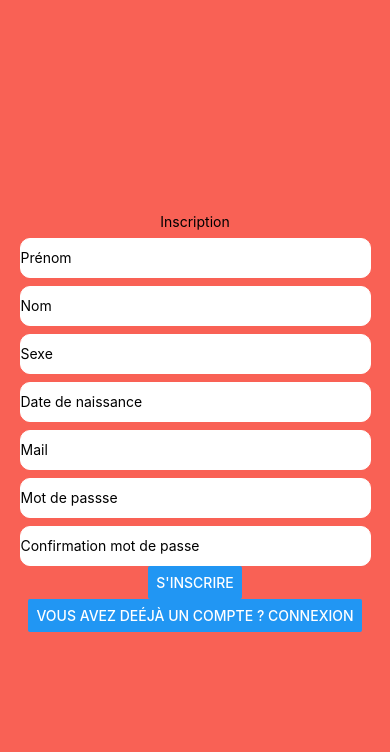
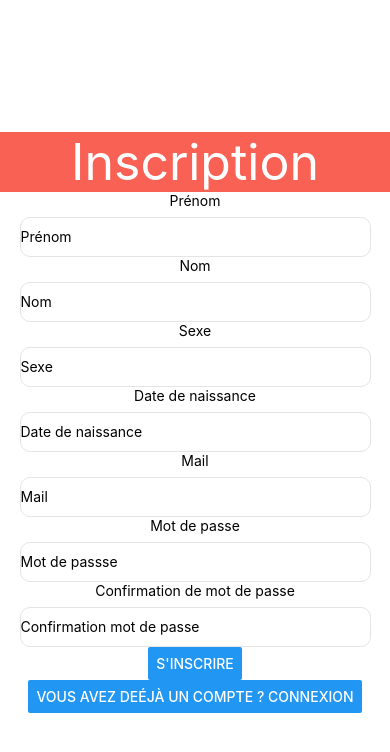
Before and after one commit to killiancambert/AppRunning, a React Native app: screen / in a window 390 px wide. Shown: the top 752 px of the page. Built offline with nearby package versions, Linux system fonts and the light colour scheme.

Commit message:
Formulaire MAJ

```diff
--- a/components/SignUp.js
+++ b/components/SignUp.js
@@ -11,12 +11,20 @@ handleSignUp = () => {
 }
 render() {
     return (
+
+
       <View style={styles.container}>
-        <Text>Inscription</Text>
+
+        <Text style ={styles.inscription}
+        >Inscription</Text>
         {this.state.errorMessage &&
           <Text style={{ color: 'red' }}>
             {this.state.errorMessage}
           </Text>}
+
+        <Text>
+            Prénom
+        </Text>
         <TextInput
           placeholder="Prénom"
           autoCapitalize="none"
@@ -25,6 +33,9 @@ render() {
           value={this.state.prenom}
         />
 
+<Text>
+            Nom
+        </Text>
 <TextInput
           placeholder="Nom"
           autoCapitalize="none"
@@ -33,6 +44,9 @@ render() {
           value={this.state.nom}
         />
 
+<Text>
+            Sexe
+        </Text>
 <TextInput
           placeholder="Sexe"
           autoCapitalize="none"
@@ -41,6 +55,9 @@ render() {
           value={this.state.sexe}
         />
 
+<Text>
+            Date de naissance
+        </Text>
 
 <TextInput
           placeholder="Date de naissance"
@@ -50,6 +67,10 @@ render() {
           value={this.state.sexe}
         />
 
+<Text>
+            Mail
+        </Text>
+
 <TextInput
           placeholder="Mail"
           autoCapitalize="none"
@@ -57,6 +78,10 @@ render() {
           onChangeText={mail => this.setState({ mail })}
           value={this.state.mail}
         />
+
+<Text>
+            Mot de passe
+        </Text>
 
         <TextInput
           secureTextEntry
@@ -66,6 +91,10 @@ render() {
           onChangeText={password => this.setState({ password })}
           value={this.state.password}
         />
+
+<Text>
+           Confirmation de mot de passe
+        </Text>
 
 <TextInput
           secureTextEntry
@@ -90,15 +119,23 @@ const styles = StyleSheet.create({
     flex: 1,
     justifyContent: 'center',
     alignItems: 'center',
-    backgroundColor :'#F96155'
+    backgroundColor :'white'
   },
   textInput: {
     height: 40,
     width: '90%',
-    borderColor: 'white',
+    borderColor: '#E4E4E4',
     backgroundColor:'white',
     borderWidth: 1,
     borderRadius:10,
     marginTop: 8
+  },
+  inscription:{
+      width :'100%',
+    backgroundColor:'#F96155',
+    fontSize:50,
+    textAlign:'center',
+    color:'white',
+
   }
 })
```
